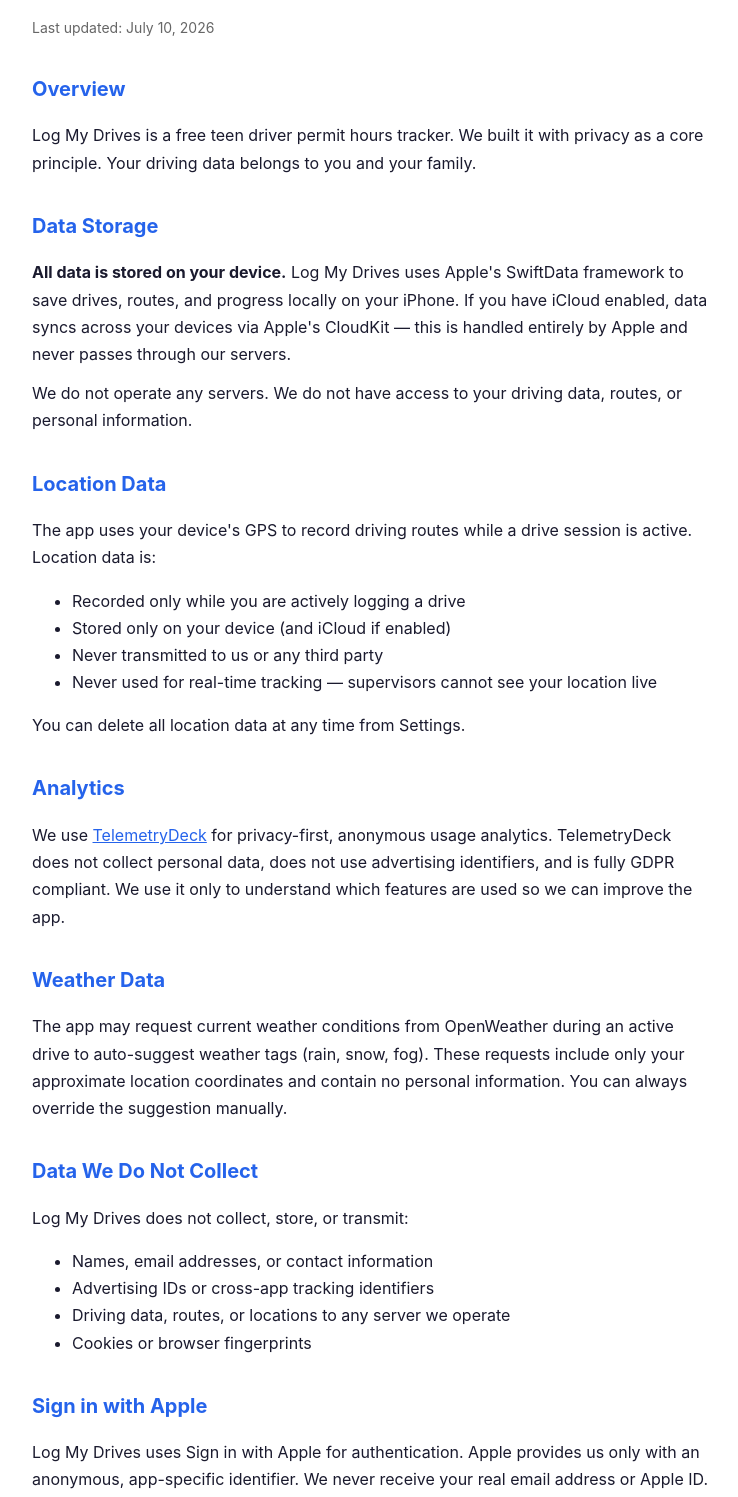
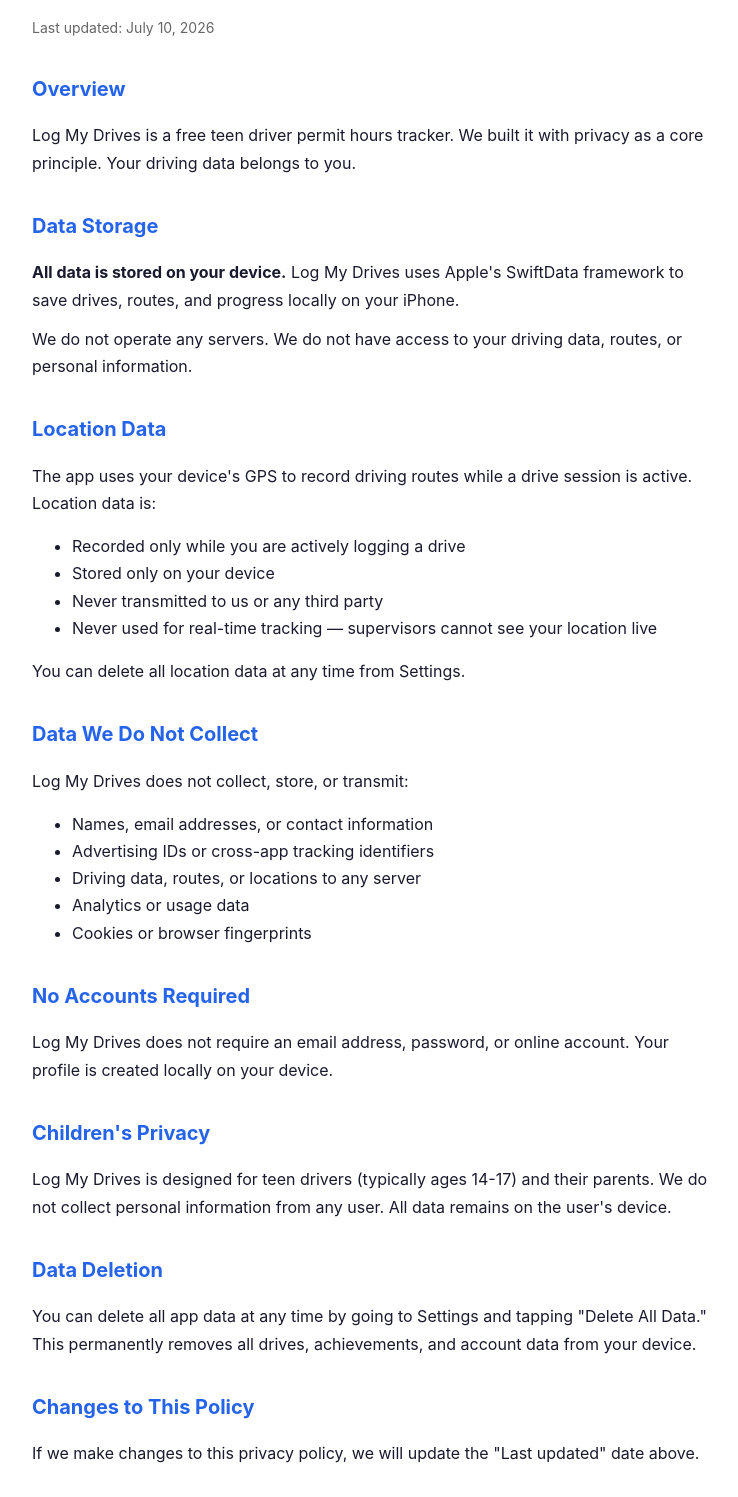
Before and after one commit to freecodecollective/log-my-drives, a plain HTML site: page privacy.html in a window 1280 px wide. Shown: the part 93-1590 px from the top of the page, without its empty margins (268-1006 px from the left). Drawn offline with Linux system fonts and the light colour scheme.

Commit message:
Remove claims about unimplemented features (iCloud, Sign in with Apple, TelemetryDeck, weather API)

```diff
--- a/privacy.html
+++ b/privacy.html
@@ -19,42 +19,37 @@
 <p class="updated">Last updated: July 10, 2026</p>
 
 <h2>Overview</h2>
-<p>Log My Drives is a free teen driver permit hours tracker. We built it with privacy as a core principle. Your driving data belongs to you and your family.</p>
+<p>Log My Drives is a free teen driver permit hours tracker. We built it with privacy as a core principle. Your driving data belongs to you.</p>
 
 <h2>Data Storage</h2>
-<p><strong>All data is stored on your device.</strong> Log My Drives uses Apple's SwiftData framework to save drives, routes, and progress locally on your iPhone. If you have iCloud enabled, data syncs across your devices via Apple's CloudKit — this is handled entirely by Apple and never passes through our servers.</p>
+<p><strong>All data is stored on your device.</strong> Log My Drives uses Apple's SwiftData framework to save drives, routes, and progress locally on your iPhone.</p>
 <p>We do not operate any servers. We do not have access to your driving data, routes, or personal information.</p>
 
 <h2>Location Data</h2>
 <p>The app uses your device's GPS to record driving routes while a drive session is active. Location data is:</p>
 <ul>
   <li>Recorded only while you are actively logging a drive</li>
-  <li>Stored only on your device (and iCloud if enabled)</li>
+  <li>Stored only on your device</li>
   <li>Never transmitted to us or any third party</li>
   <li>Never used for real-time tracking — supervisors cannot see your location live</li>
 </ul>
 <p>You can delete all location data at any time from Settings.</p>
-
-<h2>Analytics</h2>
-<p>We use <a href="https://telemetrydeck.com/privacy/">TelemetryDeck</a> for privacy-first, anonymous usage analytics. TelemetryDeck does not collect personal data, does not use advertising identifiers, and is fully GDPR compliant. We use it only to understand which features are used so we can improve the app.</p>
-
-<h2>Weather Data</h2>
-<p>The app may request current weather conditions from OpenWeather during an active drive to auto-suggest weather tags (rain, snow, fog). These requests include only your approximate location coordinates and contain no personal information. You can always override the suggestion manually.</p>
 
 <h2>Data We Do Not Collect</h2>
 <p>Log My Drives does not collect, store, or transmit:</p>
 <ul>
   <li>Names, email addresses, or contact information</li>
   <li>Advertising IDs or cross-app tracking identifiers</li>
-  <li>Driving data, routes, or locations to any server we operate</li>
+  <li>Driving data, routes, or locations to any server</li>
+  <li>Analytics or usage data</li>
   <li>Cookies or browser fingerprints</li>
 </ul>
 
-<h2>Sign in with Apple</h2>
-<p>Log My Drives uses Sign in with Apple for authentication. Apple provides us only with an anonymous, app-specific identifier. We never receive your real email address or Apple ID.</p>
+<h2>No Accounts Required</h2>
+<p>Log My Drives does not require an email address, password, or online account. Your profile is created locally on your device.</p>
 
 <h2>Children's Privacy</h2>
-<p>Log My Drives is designed for teen drivers (typically ages 14-17) and their parents. We do not collect personal information from any user. All data remains on the user's device and their private iCloud account.</p>
+<p>Log My Drives is designed for teen drivers (typically ages 14-17) and their parents. We do not collect personal information from any user. All data remains on the user's device.</p>
 
 <h2>Data Deletion</h2>
 <p>You can delete all app data at any time by going to Settings and tapping "Delete All Data." This permanently removes all drives, achievements, and account data from your device.</p>
```
Also changed, not shown: index.html (+2 -3 lines).
